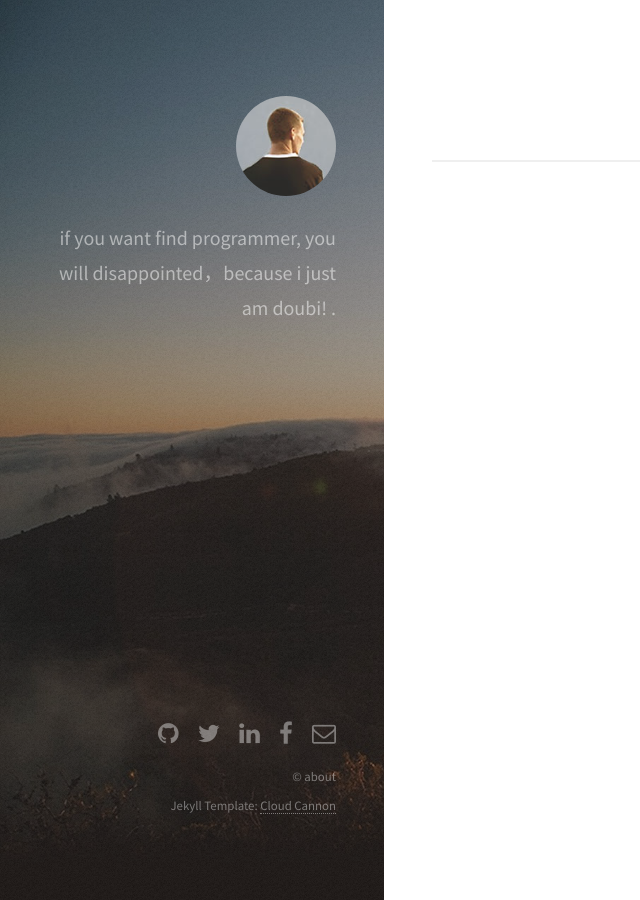
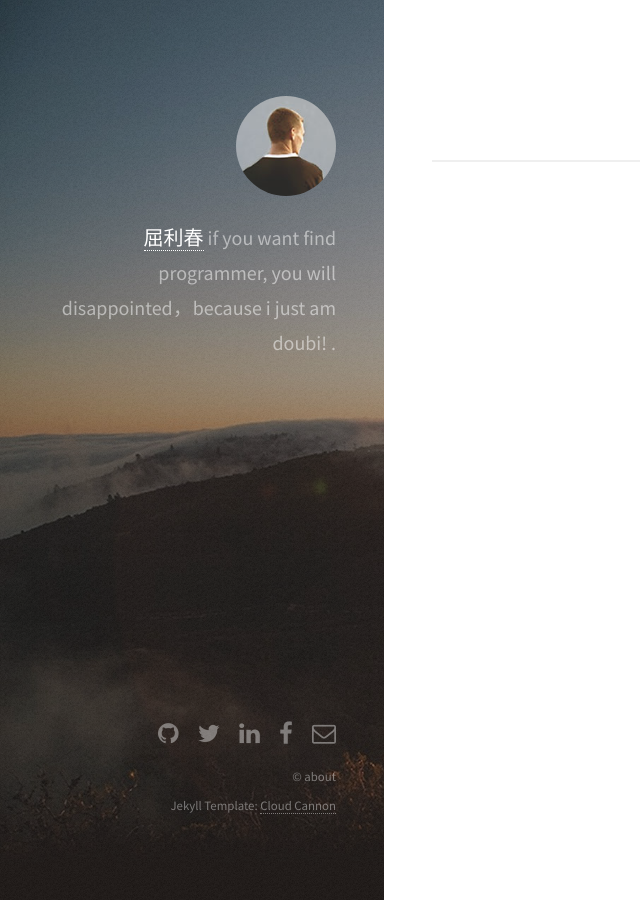
Before and after one commit to qulc/qulc.github.io, a Jekyll site: the page built from index.html, in a window 1280 px wide. Shown: the whole page, without its empty margins (0-640 px from the left). Built offline with Jekyll 4.4.1, drawn with Linux system fonts in a browser that asks for light colours.

Commit message:
update index

```diff
--- a/_config.yml
+++ b/_config.yml
@@ -2,7 +2,7 @@
 
 title: Vergil's Downfall
 email: i@lichun.me
-name:
+name: 屈利春
 
 description: >
         if you want find programmer, <br/>
```
